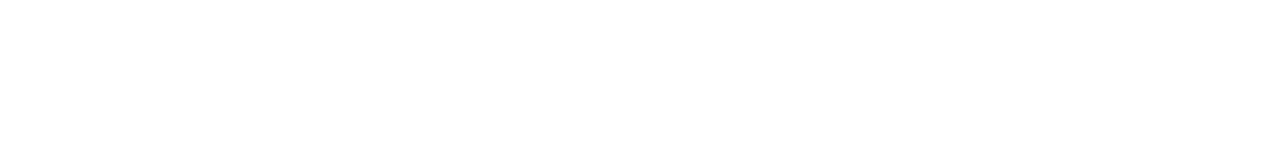
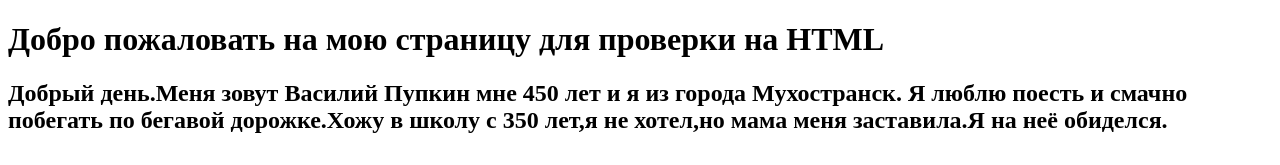
Before and after one commit to astrakhanec30/basic, a plain HTML site: page index.html in a window 1280 px wide. Drawn offline with Linux system fonts and the light colour scheme.

Commit message:
first github's project

```diff
--- a/index.html
+++ b/index.html
@@ -2,9 +2,18 @@
 <html lang="en">
 <head>
     <meta charset="UTF-8">
-    <title>Title</title>
+    <title>Hello World</title>
+    <meta name="description" content="сайт для проверки моих первых знаний в Html и Ccs">
+    <meta name="generator" content="PHPshtorm">
+    <meta name="author" content="Великий Константин">
 </head>
 <body>
+    <h1>Добро пожаловать на мою страницу для проверки на HTML</h1>
+    <h2>Добрый день.Меня зовут Василий Пупкин мне 450 лет и я из города Мухостранск.
+        Я люблю поесть и смачно побегать по бегавой дорожке.Хожу в школу с 350 лет,я не хотел,но мама
+        меня заставила.Я на неё обиделся.</h2>
+    <img src="i.jpg" alt="">
 
+    </div>
 </body>
 </html>
```
Also changed, not shown: 1 other file.
